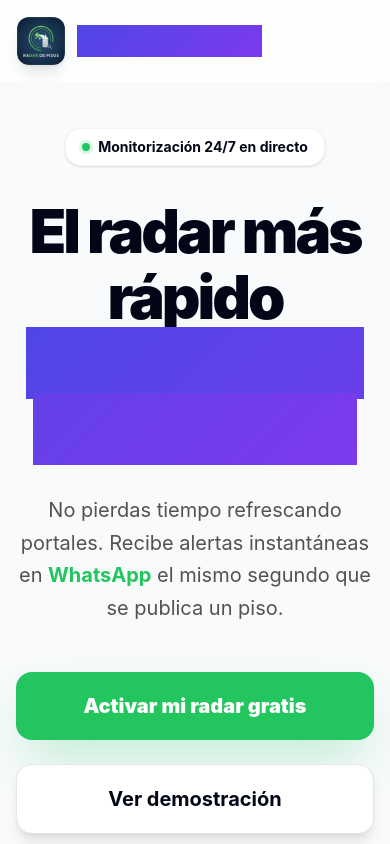
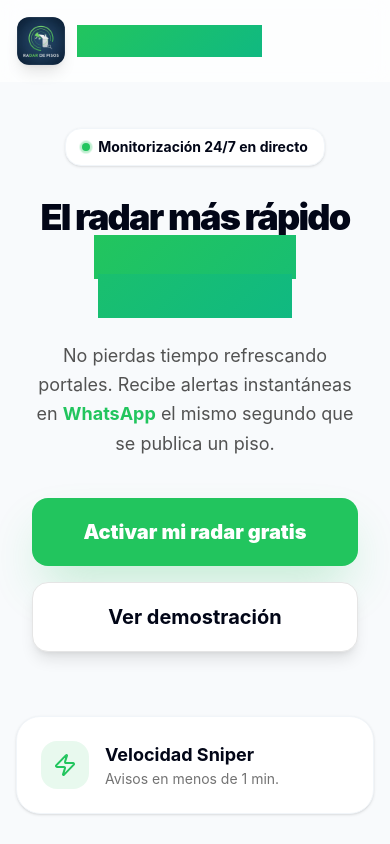
Before and after one commit to radardepisos/Radar-de-Pisos, a Next.js app: page / in a window 390 px wide. Shown: the top 844 px of the page. Built offline with nearby package versions, Linux system fonts and the light colour scheme.

Commit message:
Optimize for mobile and remove remaining purple/indigo colors

```diff
--- a/src/app/globals.css
+++ b/src/app/globals.css
@@ -1,32 +1,36 @@
 @import "tailwindcss";
 
 @theme {
-  --color-primary: #22c55e; /* Green 500 (Logo Green) */
-  --color-primary-dark: #16a34a; /* Green 600 */
-  --color-accent: #3b82f6; /* Blue 500 */
+  --color-primary: #22c55e;
+  /* Green 500 (Logo Green) */
+  --color-primary-dark: #16a34a;
+  /* Green 600 */
+  --color-accent: #3b82f6;
+  /* Blue 500 */
   --color-neutral-50: #f8fafc;
   --color-neutral-100: #f1f5f9;
   --color-neutral-800: #1e293b;
-  --color-neutral-900: #020617; /* Deepest blue-black */
+  --color-neutral-900: #020617;
+  /* Deepest blue-black */
 }
 
 :root {
   --background: #f8fafc;
-  --foreground: #0f172a;
+  --foreground: #020617;
   --card: #ffffff;
-  --card-foreground: #0f172a;
+  --card-foreground: #020617;
   --border: #e2e8f0;
-  --ring: #4f46e5;
+  --ring: #22c55e;
 }
 
 @media (prefers-color-scheme: dark) {
   :root {
-    --background: #0f172a;
+    --background: #020617;
     --foreground: #f8fafc;
-    --card: #1e293b;
+    --card: #0f172a;
     --card-foreground: #f8fafc;
-    --border: #334155;
-    --ring: #6366f1;
+    --border: #1e293b;
+    --ring: #22c55e;
   }
 }
 
@@ -38,7 +42,7 @@ body {
 }
 
 .premium-gradient {
-  background: linear-gradient(135deg, #4f46e5 0%, #7c3aed 100%);
+  background: linear-gradient(135deg, #22c55e 0%, #10b981 100%);
 }
 
 .glass {
--- a/src/components/marketing/Hero.tsx
+++ b/src/components/marketing/Hero.tsx
@@ -18,16 +18,16 @@ export default function Hero() {
                     <span>Monitorización 24/7 en directo</span>
                 </div>
 
-                <h1 className="text-6xl lg:text-8xl font-black text-neutral-900 dark:text-white mb-8 leading-[1.1] tracking-tighter">
+                <h1 className="text-4xl sm:text-6xl lg:text-8xl font-black text-neutral-900 dark:text-white mb-6 lg:mb-8 leading-[1.1] tracking-tighter">
                     El radar más rápido <br />
                     <span className="premium-gradient bg-clip-text text-transparent">del mercado inmobiliario</span>
                 </h1>
 
-                <p className="max-w-3xl mx-auto text-xl lg:text-2xl text-neutral-600 dark:text-neutral-400 mb-12 leading-relaxed">
+                <p className="max-w-3xl mx-auto text-lg sm:text-xl lg:text-2xl text-neutral-600 dark:text-neutral-400 mb-10 lg:mb-12 leading-relaxed px-4 sm:px-0">
                     No pierdas tiempo refrescando portales. Recibe alertas instantáneas en <span className="text-primary font-bold">WhatsApp</span> el mismo segundo que se publica un piso.
                 </p>
 
-                <div className="flex flex-col sm:flex-row items-center justify-center gap-6 mb-20">
+                <div className="flex flex-col sm:flex-row items-center justify-center gap-4 sm:gap-6 mb-16 lg:mb-20 px-4 sm:px-0">
                     <Link
                         href="/register"
                         className="w-full sm:w-auto px-10 py-5 bg-primary hover:bg-primary-dark text-white rounded-2xl font-black text-xl transition-all shadow-2xl shadow-primary/30 transform hover:-translate-y-1 active:scale-95"
```
